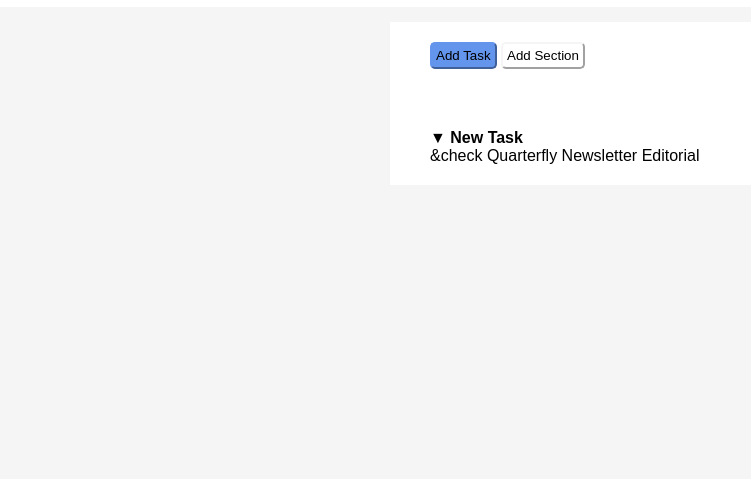
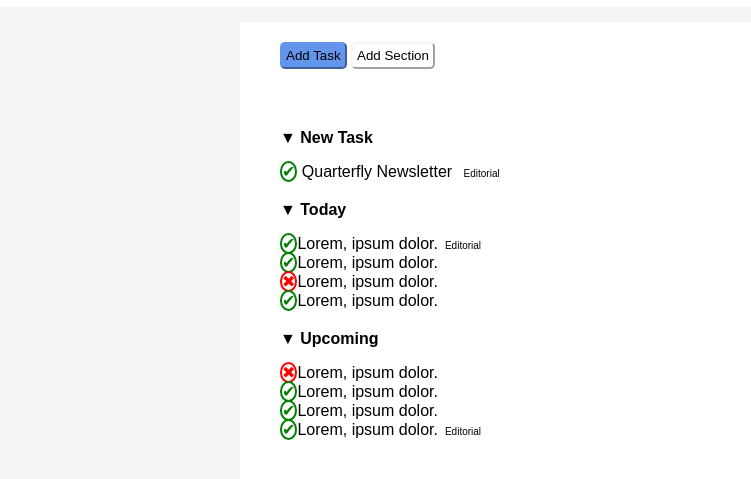
Before and after one commit to Blay199/html-css-toboolist, a plain HTML site: page index.html in a window 1280 px wide. Shown: the part 63-542 px from the top of the page, without its empty margins (0-751 px from the left). Drawn offline with Linux system fonts and the light colour scheme.

Commit message:
NON FINITO

```diff
--- a/css/app.css
+++ b/css/app.css
@@ -33,7 +33,7 @@ body {
 }
 
 main div {
-    max-width: 500px;
+    max-width: 800px;
     margin: 15px auto;
     background-color: white;
     padding: 20px 40px;
@@ -55,6 +55,34 @@ input {
     background-color: white;
 }
 
+p {
+    margin-bottom: 15px;
+}
+
 ul {
     list-style: none;
+    margin-bottom: 20px;
 }
+
+.check {
+    color:green;
+    border-radius: 50%;
+    border: 2px solid green;
+}
+
+.cross {
+    color: red;
+    border-radius: 50%;
+    border: 2px solid red;
+}
+
+.editorial {
+    background-color: cornflowerblue;
+}
+
+.badge {
+    border-radius: 25px;
+    padding: 7px;
+    font-size: x-small;
+
+}
--- a/index.html
+++ b/index.html
@@ -21,8 +21,28 @@
             <p>&#9660 <strong>New Task</strong></p>
 
             <ul>
-                <li>&check Quarterfly Newsletter <span class="editorial">Editorial</span></li>
+                <li><span class="check">&#10004</span> Quarterfly Newsletter <span class="badge" class="editorial">Editorial</span></li>
             </ul>
+
+            <p>&#9660 <strong>Today</strong></p>
+
+            <ul>
+                <li><span class="check">&#10004</span>Lorem, ipsum dolor.<span class="badge" class="editorial">Editorial</span></li>
+                <li><span class="check">&#10004</span>Lorem, ipsum dolor.</li>
+                <li><span class="cross">&#10006</span>Lorem, ipsum dolor.</li>
+                <li><span class="check">&#10004</span>Lorem, ipsum dolor.</li>
+            </ul>
+
+            <p>&#9660 <strong>Upcoming</strong></p>
+
+            <ul>
+                <li><span class="cross">&#10006</span>Lorem, ipsum dolor.</li>
+                <li><span class="check">&#10004</span>Lorem, ipsum dolor.</li>
+                <li><span class="check">&#10004</span>Lorem, ipsum dolor.</li>
+                <li><span class="check">&#10004</span>Lorem, ipsum dolor.<span class="badge" class="editorial">Editorial</span></li>
+
+            </ul>
+
 
         </div>
 
```
